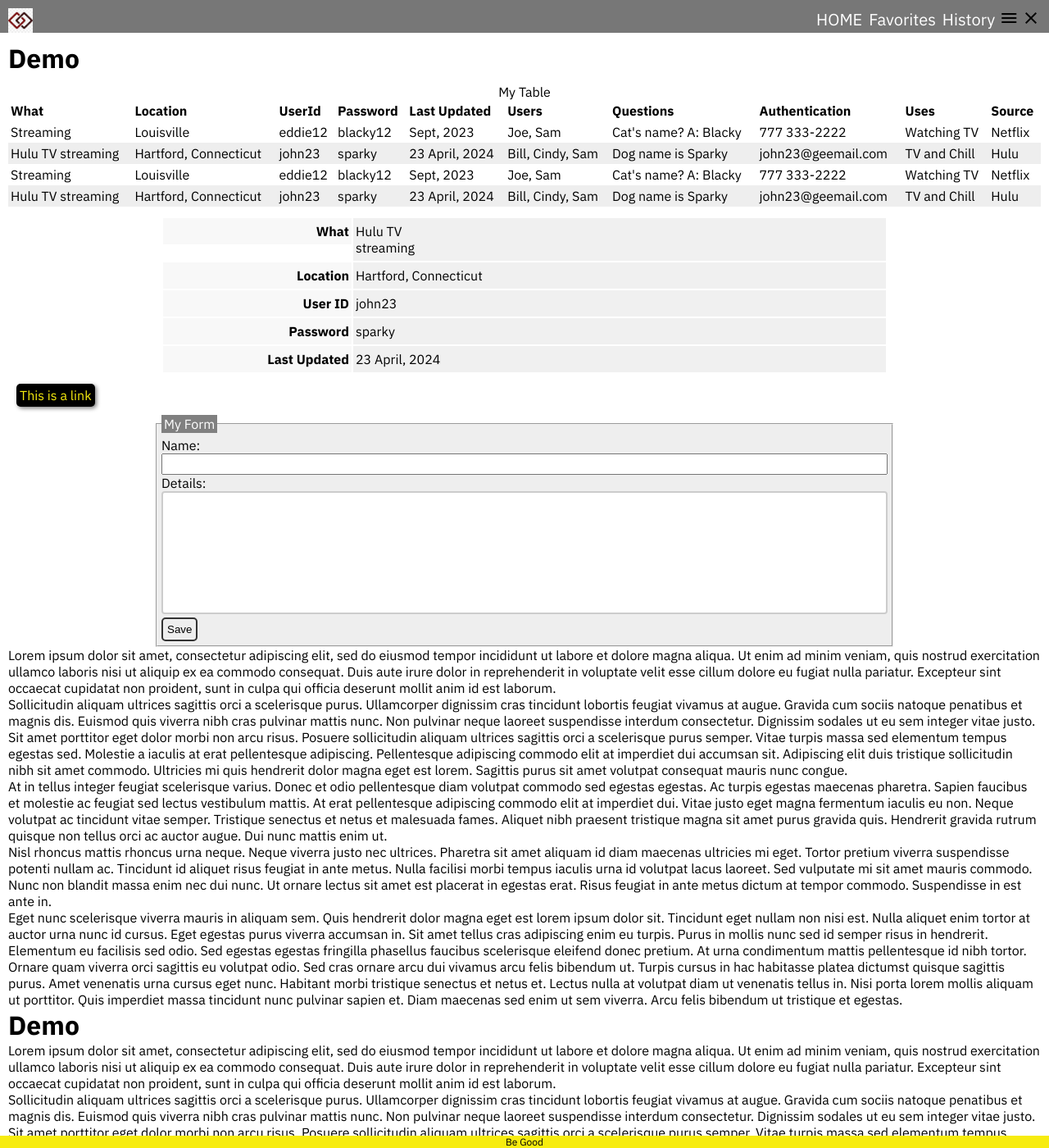
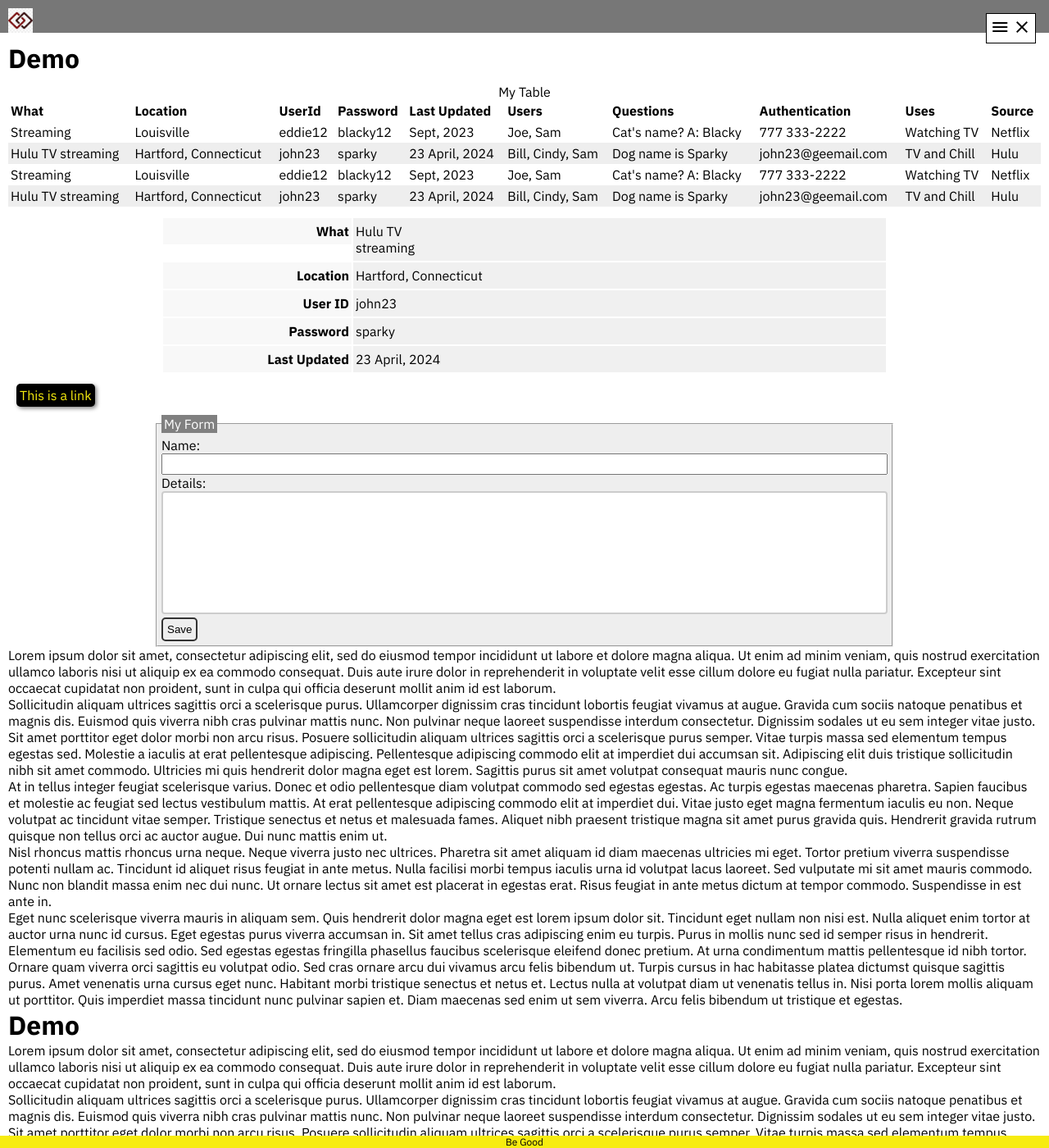
Before and after one commit to gothamgo/demo, a Jekyll site: the page built from index.html, in a window 1280 px wide and 1400 px high. Shown: the whole window at 82% size. Built offline with Jekyll 4.4.1, drawn with Linux system fonts in a browser that asks for light colours.

Commit message:
Update header3.html

```diff
--- a/_includes/header3.html
+++ b/_includes/header3.html
@@ -37,13 +37,45 @@
   header nav a:hover {
     color: gray;
   }
+/*
   header div.hamburger {
     float: right;
+  }
+  */
+  header div.hamburger {
+    position: fixed;
+    z-index: 100;
+    top: 1rem;
+    right: 1rem;
+    padding: 4px;
+    border: black solid 1px;
+    background: white;
+    cursor: pointer;
+  }
+  .closeIcon {
+    display: none;
   }
   header div.hamburger img {
     height: 30px;
     margin: 0px 0px -10px 0px;
     background-color: white;
+  }
+  .menu {
+    position: fixed;
+    transform: translateY(-100%);
+    transition: transform 0.2s;
+    top: 0;
+    left: 0;
+    right: 0;
+    bottom: 0;
+    z-index: 99;
+    background: black;
+    color: white;
+    list-style: none;
+    padding-top: 4rem;
+  }
+  .showMenu {
+    transform: translateY(0);
   }
 </style>
 
```
Also changed, not shown: other parts of _includes/header3.html (+5 -0 lines).
